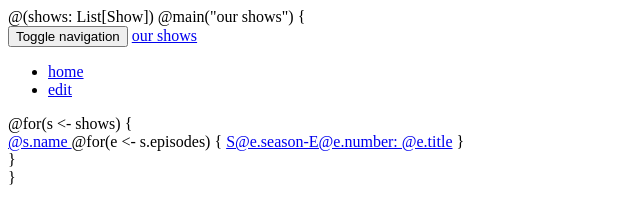
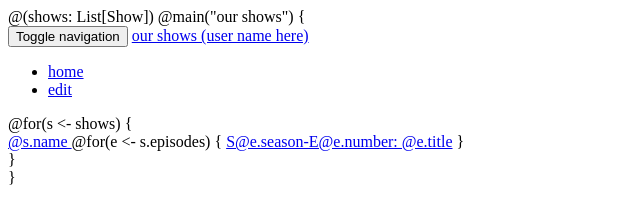
Before and after one commit to MihaiSurdeanu/ourshows, a plain HTML site: page app/views/index.scala.html in a window 1280 px wide. Shown: the whole page, without its empty margins (0-640 px from the left). Drawn offline with Linux system fonts and the light colour scheme.

```diff
--- a/app/views/index.scala.html
+++ b/app/views/index.scala.html
@@ -12,7 +12,7 @@
         <span class="icon-bar"></span>
         <span class="icon-bar"></span>
       </button>
-      <a class="navbar-brand" href="/">our shows</a>
+      <a class="navbar-brand" href="/">our shows (user name here)</a>
     </div>
     <div id="navbar" class="navbar-collapse collapse">
       <ul class="nav navbar-nav">
```
Also changed, not shown: app/views/edit.scala.html (+1 -1 lines), 1 other file.
